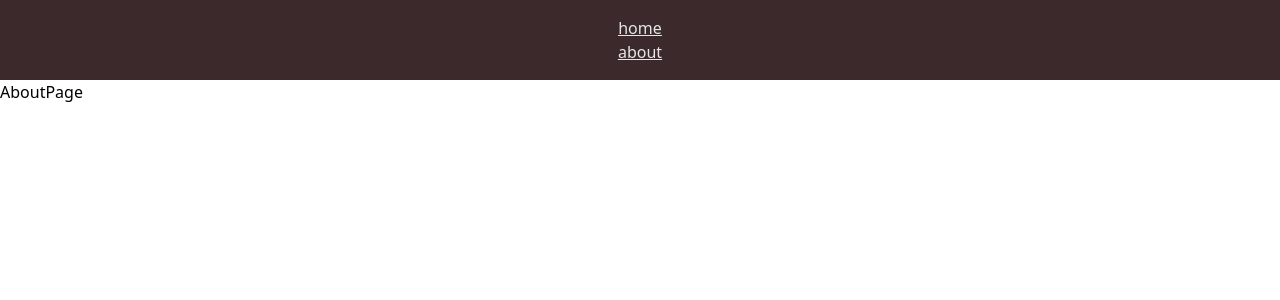
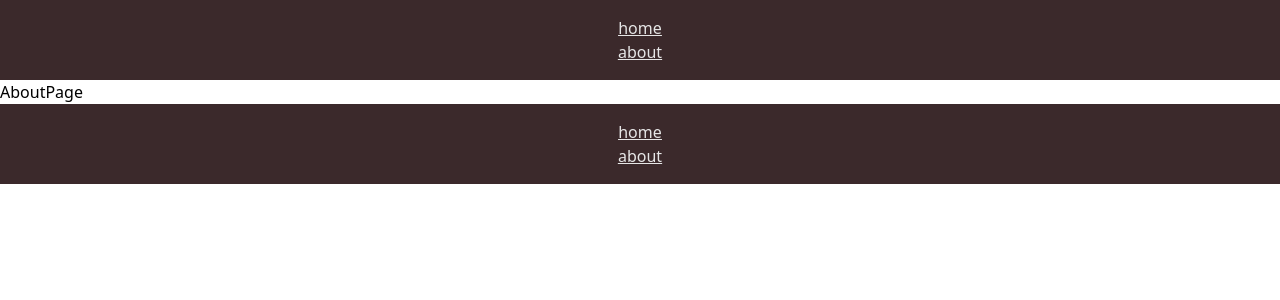
Before and after one commit to emilyvhs/portfolio-react, a React (Vite) app: page /about in a window 1280 px wide. Shown: the top 300 px of the page. Built offline with nearby package versions, Linux system fonts and the light colour scheme.

Commit message:
Created and styled Footer

```diff
--- a/src/App.jsx
+++ b/src/App.jsx
@@ -2,6 +2,7 @@ import { BrowserRouter, Route, Routes } from "react-router-dom"
 import HomePage from "./pages/HomePage"
 import AboutPage from "./pages/AboutPage"
 import Header from "./components/Header"
+import Footer from "./components/Footer"
 
 export default function App() {
 
@@ -17,6 +18,9 @@ export default function App() {
         <Route path="/about" element={<AboutPage />} />
       </Routes>
 
+      <div>
+        <Footer />
+      </div>
 
     </BrowserRouter>
 
--- /dev/null
+++ b/src/components/Footer.jsx
@@ -0,0 +1,11 @@
+import Nav from "./Nav";
+
+export default function Footer() {
+
+    return (
+        <div className="bg-[#3b292b] text-[#e6e6e6]
+        p-4">
+            <Nav />
+        </div>
+    )
+}
```
